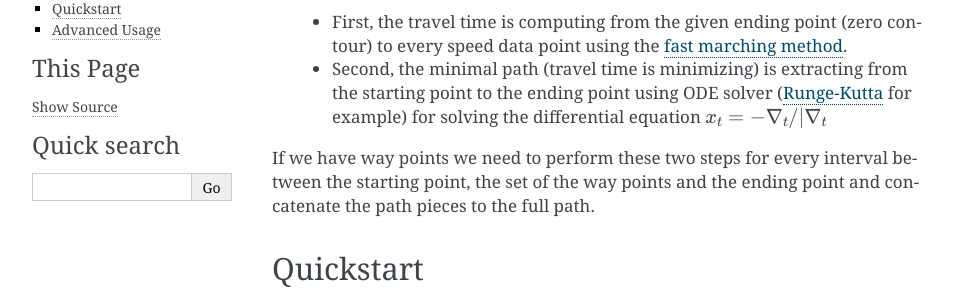
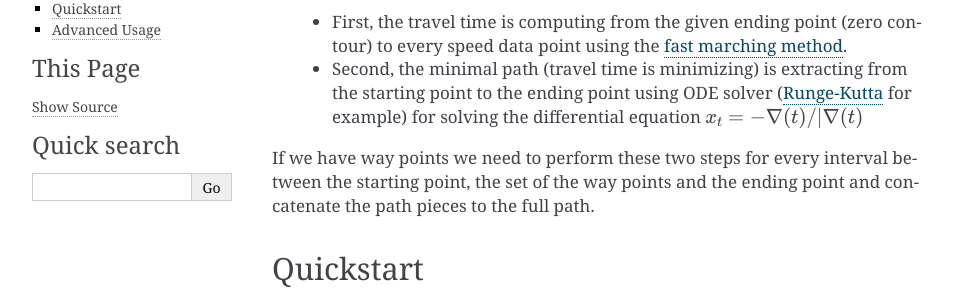
Before and after one commit to espdev/scikit-mpe, a Sphinx documentation site: the page built from docs/tutorial.rst, in a window 1280 px wide and 900 px high, scrolled down 496 px. Shown: the part 159-456 px from the top of the window, without its empty margins (148-1111 px from the left). Built offline with Sphinx 7.4.7, drawn with Linux system fonts in a browser that asks for light colours.

Commit message:
update docs

```diff
--- a/docs/tutorial.rst
+++ b/docs/tutorial.rst
@@ -31,7 +31,7 @@ The algorithm contains two main steps:
       using the `fast marching method <https://en.wikipedia.org/wiki/Fast_marching_method>`_.
     - Second, the minimal path (travel time is minimizing) is extracting from the starting point to the ending point
       using ODE solver (`Runge-Kutta <https://en.wikipedia.org/wiki/Runge%E2%80%93Kutta_methods>`_ for example)
-      for solving the differential equation :math:`x_t = - \nabla_t / | \nabla_t`
+      for solving the differential equation :math:`x_t = - \nabla (t) / | \nabla (t)`
 
 If we have way points we need to perform these two steps for every interval between the starting point, the set of the
 way points and the ending point and concatenate the path pieces to the full path.
@@ -105,7 +105,7 @@ using **scikit-mpe** package and plot it. Also we can plot travel time contours.
     ax.plot(end_point[1], end_point[0], 'o', color=[1, 1, 0])
     tt_c = ax.contour(xx, yy, travel_time, 20, cmap='plasma', linewidths=1.5)
     ax.clabel(tt_c, inline=1, fontsize=9, fmt='%d')
-    ax.set_title('minimal path and travel time contours')
+    ax.set_title('travel time contours and minimal path')
     ax.axis('off')
     cb = fig.colorbar(tt_c)
     cb.ax.set_ylabel('travel time')
```
